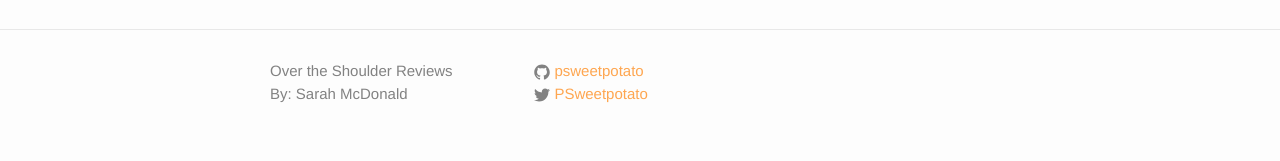
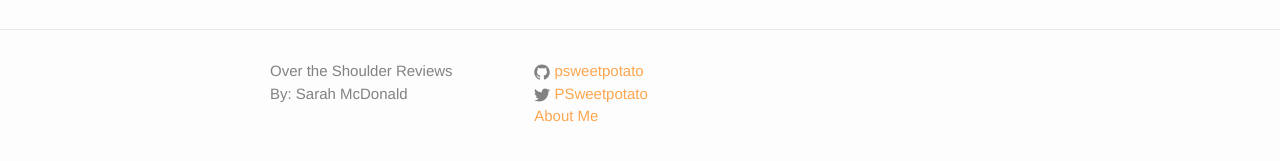
Before and after one commit to psweetpotato/OtSRblog, a Jekyll site: the page built from index.html, in a window 1280 px wide. Shown: the part 547-708 px from the top of the page. Built offline with Jekyll 4.4.1, drawn with Linux system fonts in a browser that asks for light colours.

Commit message:
adds personal site link to footer

```diff
--- a/_includes/footer.html
+++ b/_includes/footer.html
@@ -39,7 +39,7 @@
             </a>
           </li>
           {% endif %}
-          <li><a href="mailto:{{ site.email }}">{{ site.email }}</a></li>
+          <li><a href="http://psweetpotato.github.io/">About Me</a></li>
         </ul>
       </div>
     </div>
```
